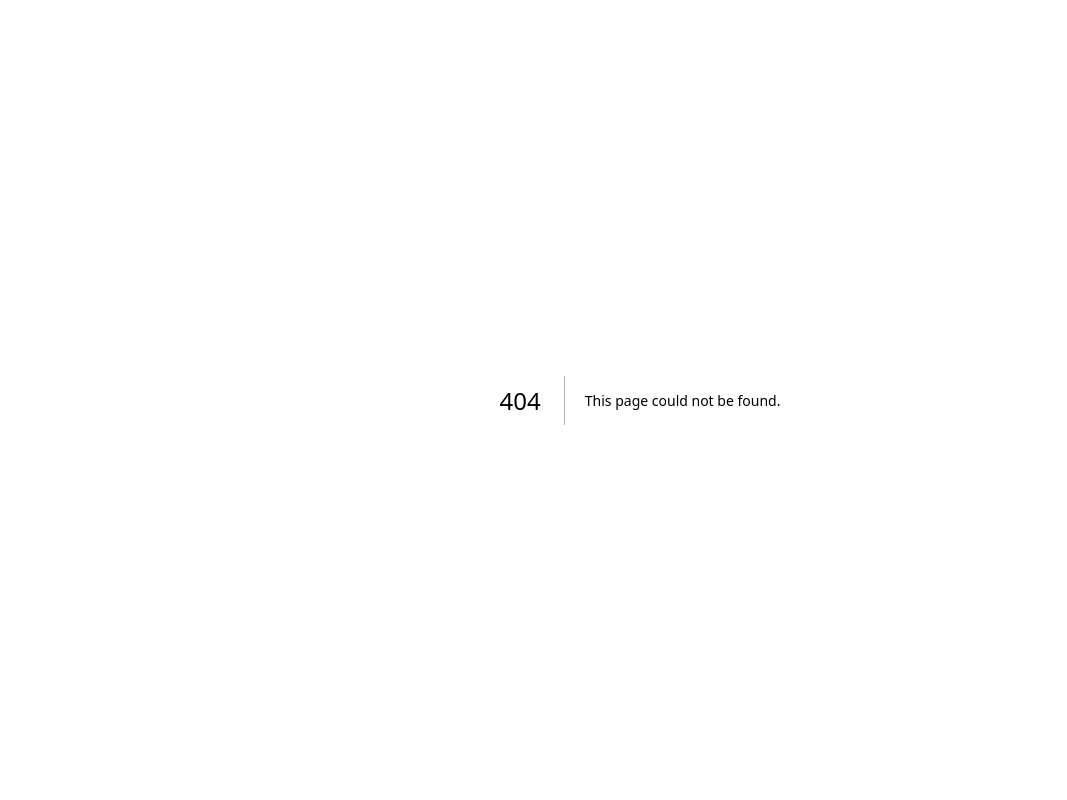
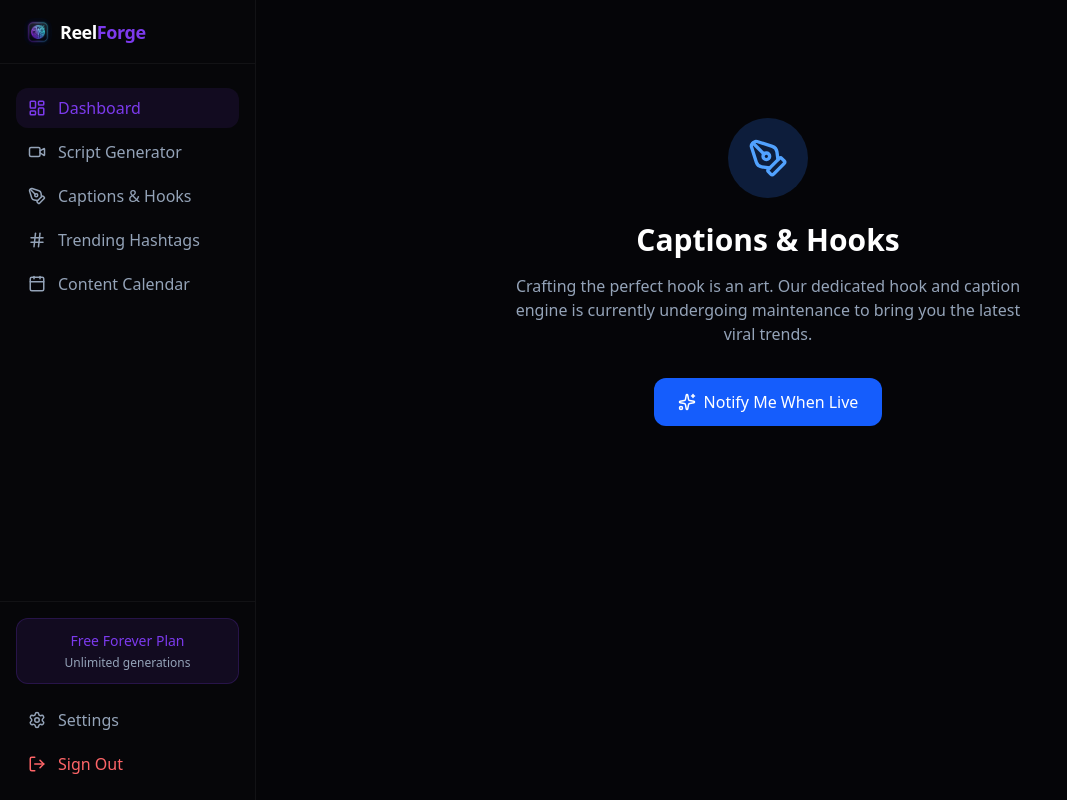
Before and after one commit to Madhav2527/reelforge-ai, a Next.js app: page /reelforge-ai/dashboard/captions in a window 1280 px wide. Before the commit this address had no page. Shown: the whole page, without its empty margins (0-1067 px from the left). Built offline with nearby package versions, Linux system fonts and the light colour scheme.

Commit message:
fix: resolve 404s for dashboard tabs

```diff
--- /dev/null
+++ b/src/app/dashboard/captions/page.tsx
@@ -0,0 +1,18 @@
+import { PenTool, Sparkles } from "lucide-react"
+
+export default function CaptionsPage() {
+  return (
+    <div className="max-w-4xl mx-auto flex flex-col items-center justify-center min-h-[60vh] text-center">
+      <div className="w-20 h-20 bg-blue-500/20 rounded-full flex items-center justify-center mb-6">
+        <PenTool size={40} className="text-blue-400" />
+      </div>
+      <h1 className="text-3xl font-bold font-outfit text-white mb-4">Captions & Hooks</h1>
+      <p className="text-muted-foreground max-w-lg mb-8">
+        Crafting the perfect hook is an art. Our dedicated hook and caption engine is currently undergoing maintenance to bring you the latest viral trends.
+      </p>
+      <button className="bg-blue-600 hover:bg-blue-700 text-white px-6 py-3 rounded-lg font-medium flex items-center gap-2 transition-colors">
+        <Sparkles size={18} /> Notify Me When Live
+      </button>
+    </div>
+  )
+}
--- /dev/null
+++ b/src/app/dashboard/generator/page.tsx
@@ -0,0 +1,18 @@
+import { Video, Sparkles } from "lucide-react"
+
+export default function GeneratorPage() {
+  return (
+    <div className="max-w-4xl mx-auto flex flex-col items-center justify-center min-h-[60vh] text-center">
+      <div className="w-20 h-20 bg-primary/20 rounded-full flex items-center justify-center mb-6">
+        <Video size={40} className="text-primary" />
+      </div>
+      <h1 className="text-3xl font-bold font-outfit text-white mb-4">Script Generator</h1>
+      <p className="text-muted-foreground max-w-lg mb-8">
+        The advanced script generator is currently being upgraded. Soon you'll be able to generate full 10-minute YouTube scripts with precise pacing and B-roll cues.
+      </p>
+      <button className="bg-primary hover:bg-primary/90 text-white px-6 py-3 rounded-lg font-medium flex items-center gap-2 transition-colors">
+        <Sparkles size={18} /> Notify Me When Live
+      </button>
+    </div>
+  )
+}
--- /dev/null
+++ b/src/app/dashboard/hashtags/page.tsx
@@ -0,0 +1,18 @@
+import { Hash, Sparkles } from "lucide-react"
+
+export default function HashtagsPage() {
+  return (
+    <div className="max-w-4xl mx-auto flex flex-col items-center justify-center min-h-[60vh] text-center">
+      <div className="w-20 h-20 bg-emerald-500/20 rounded-full flex items-center justify-center mb-6">
+        <Hash size={40} className="text-emerald-400" />
+      </div>
+      <h1 className="text-3xl font-bold font-outfit text-white mb-4">Trending Hashtags</h1>
+      <p className="text-muted-foreground max-w-lg mb-8">
+        We're currently syncing with the latest TikTok and Instagram APIs to bring you real-time hashtag analytics. Check back shortly!
+      </p>
+      <button className="bg-emerald-600 hover:bg-emerald-700 text-white px-6 py-3 rounded-lg font-medium flex items-center gap-2 transition-colors">
+        <Sparkles size={18} /> Notify Me When Live
+      </button>
+    </div>
+  )
+}
```
